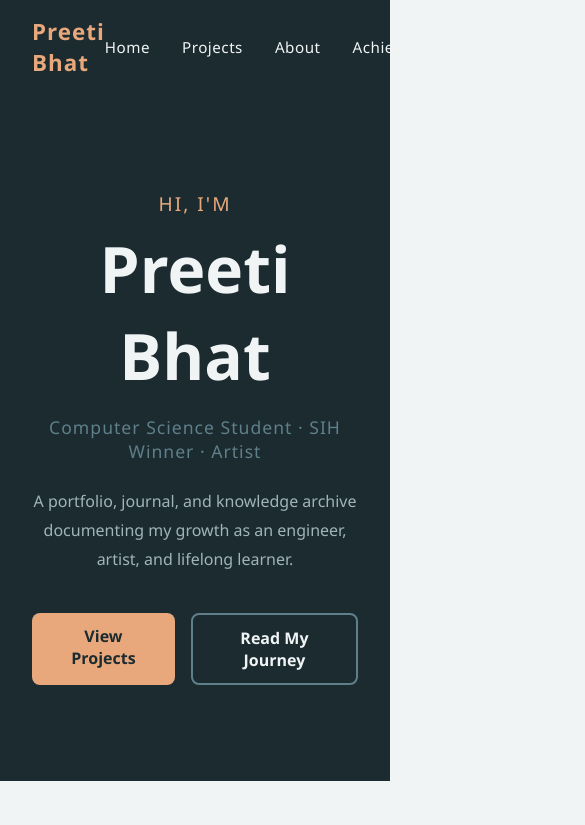
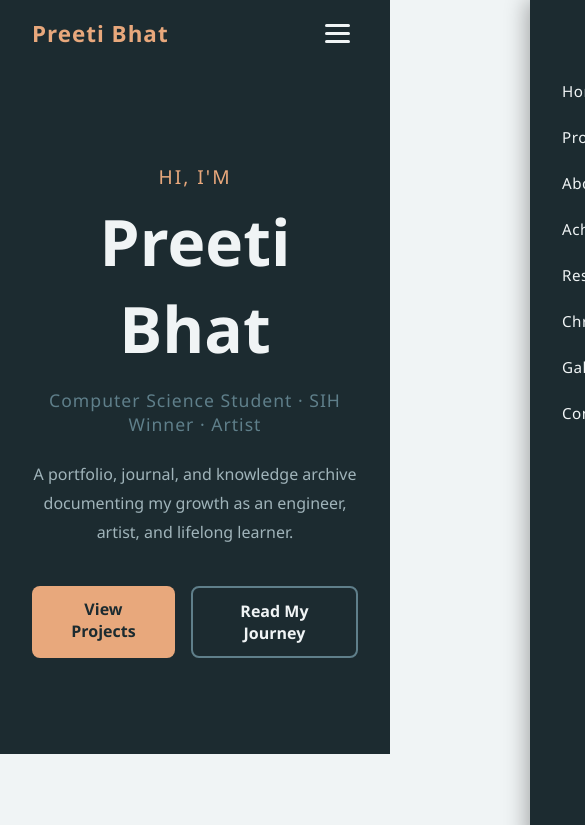
Before and after one commit to Preeti-Bhat6101/preeti-bhat, a React (Create React App) app in the folder client/: page / in a window 390 px wide. Shown: the top 825 px of the page, 585 px wide, since content can reach past the window. Built offline with nearby package versions, Linux system fonts and the light colour scheme; no server answers.

Commit message:
navbar responsiveness

```diff
--- a/client/src/components/Navbar.css
+++ b/client/src/components/Navbar.css
@@ -34,3 +34,48 @@
 .navbar-links a:hover {
   color: var(--accent);
 }
+
+.hamburger {
+  display: none;
+  flex-direction: column;
+  justify-content: center;
+  gap: 5px;
+  background: none;
+  border: none;
+  cursor: pointer;
+  padding: 0.5rem;
+  z-index: 200;
+}
+
+.hamburger span {
+  width: 25px;
+  height: 3px;
+  background: var(--text-light);
+  border-radius: 2px;
+  transition: all 0.2s ease;
+}
+
+@media (max-width: 768px) {
+  .hamburger {
+    display: flex;
+  }
+
+  .navbar-links {
+    position: fixed;
+    top: 0;
+    right: -100%;
+    height: 100vh;
+    width: 250px;
+    background: var(--dark-bg);
+    flex-direction: column;
+    align-items: flex-start;
+    padding: 5rem 2rem;
+    gap: 1.5rem;
+    transition: right 0.3s ease;
+    box-shadow: -4px 0 20px rgba(0, 0, 0, 0.3);
+  }
+
+  .navbar-links.open {
+    right: 0;
+  }
+}
--- a/client/src/components/Navbar.js
+++ b/client/src/components/Navbar.js
@@ -1,37 +1,66 @@
-import React from "react";
+import React, { useState } from "react";
 import { Link } from "react-router-dom";
 import "./Navbar.css";
 
 function Navbar() {
+  const [menuOpen, setMenuOpen] = useState(false);
+
+  const closeMenu = () => setMenuOpen(false);
+
   return (
     <nav className="navbar">
       <div className="navbar-brand">
-        <Link to="/">Preeti Bhat</Link>
+        <Link to="/" onClick={closeMenu}>
+          Preeti Bhat
+        </Link>
       </div>
-      <ul className="navbar-links">
+
+      <button className="hamburger" onClick={() => setMenuOpen(!menuOpen)}>
+        <span></span>
+        <span></span>
+        <span></span>
+      </button>
+
+      <ul className={`navbar-links ${menuOpen ? "open" : ""}`}>
         <li>
-          <Link to="/">Home</Link>
+          <Link to="/" onClick={closeMenu}>
+            Home
+          </Link>
         </li>
         <li>
-          <Link to="/projects">Projects</Link>
+          <Link to="/projects" onClick={closeMenu}>
+            Projects
+          </Link>
         </li>
         <li>
-          <Link to="/about">About</Link>
+          <Link to="/about" onClick={closeMenu}>
+            About
+          </Link>
         </li>
         <li>
-          <Link to="/achievements">Achievements</Link>
+          <Link to="/achievements" onClick={closeMenu}>
+            Achievements
+          </Link>
         </li>
         <li>
-          <Link to="/resume">Resume</Link>
+          <Link to="/resume" onClick={closeMenu}>
+            Resume
+          </Link>
         </li>
         <li>
-          <Link to="/chronicles">Chronicles</Link>
+          <Link to="/chronicles" onClick={closeMenu}>
+            Chronicles
+          </Link>
         </li>
         <li>
-          <Link to="/gallery">Gallery</Link>
+          <Link to="/gallery" onClick={closeMenu}>
+            Gallery
+          </Link>
         </li>
         <li>
-          <Link to="/contact">Contact</Link>
+          <Link to="/contact" onClick={closeMenu}>
+            Contact
+          </Link>
         </li>
       </ul>
     </nav>
```
